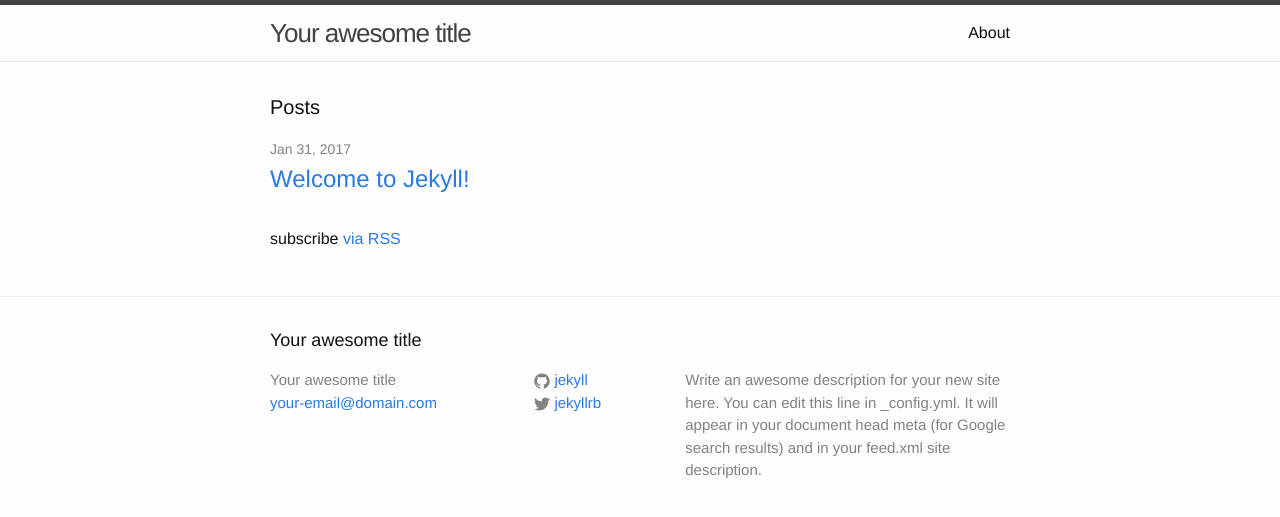
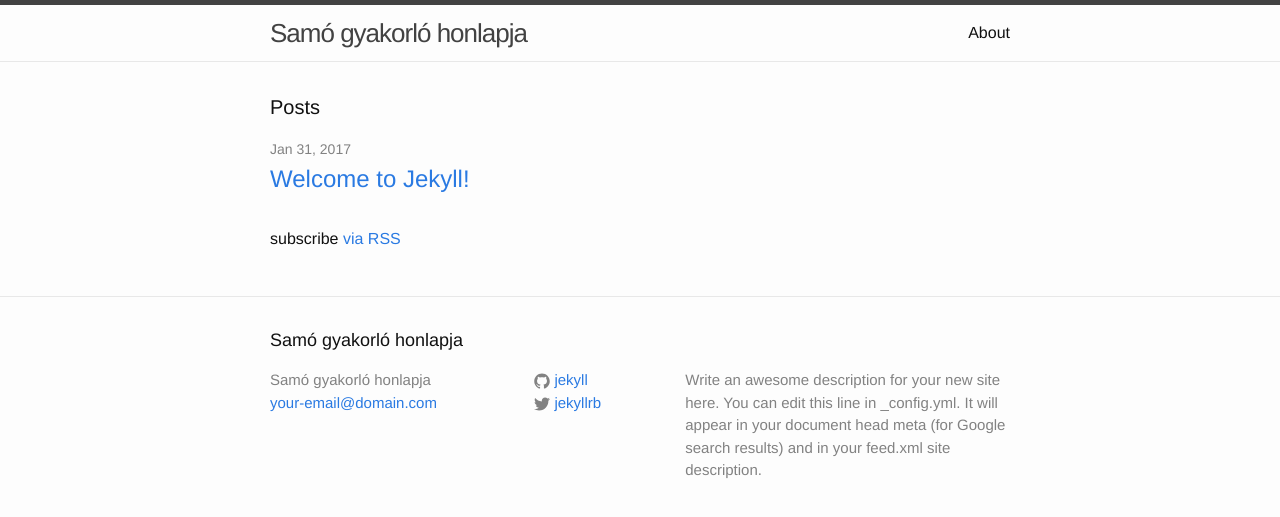
Before and after one commit to saszigeti/saszigeti.github.io, a Jekyll site: the page built from index.html, in a window 1280 px wide. Shown: the top 517 px of the page. Built offline with Jekyll 4.4.1, drawn with Linux system fonts in a browser that asks for light colours.

Commit message:
update title in _config.yml

```diff
--- a/_config.yml
+++ b/_config.yml
@@ -6,7 +6,7 @@
 # 'jekyll serve'. If you change this file, please restart the server process.
 
 # Site settings
-title: Your awesome title
+title: Samó gyakorló honlapja
 email: your-email@domain.com
 description: > # this means to ignore newlines until "baseurl:"
   Write an awesome description for your new site here. You can edit this
```
